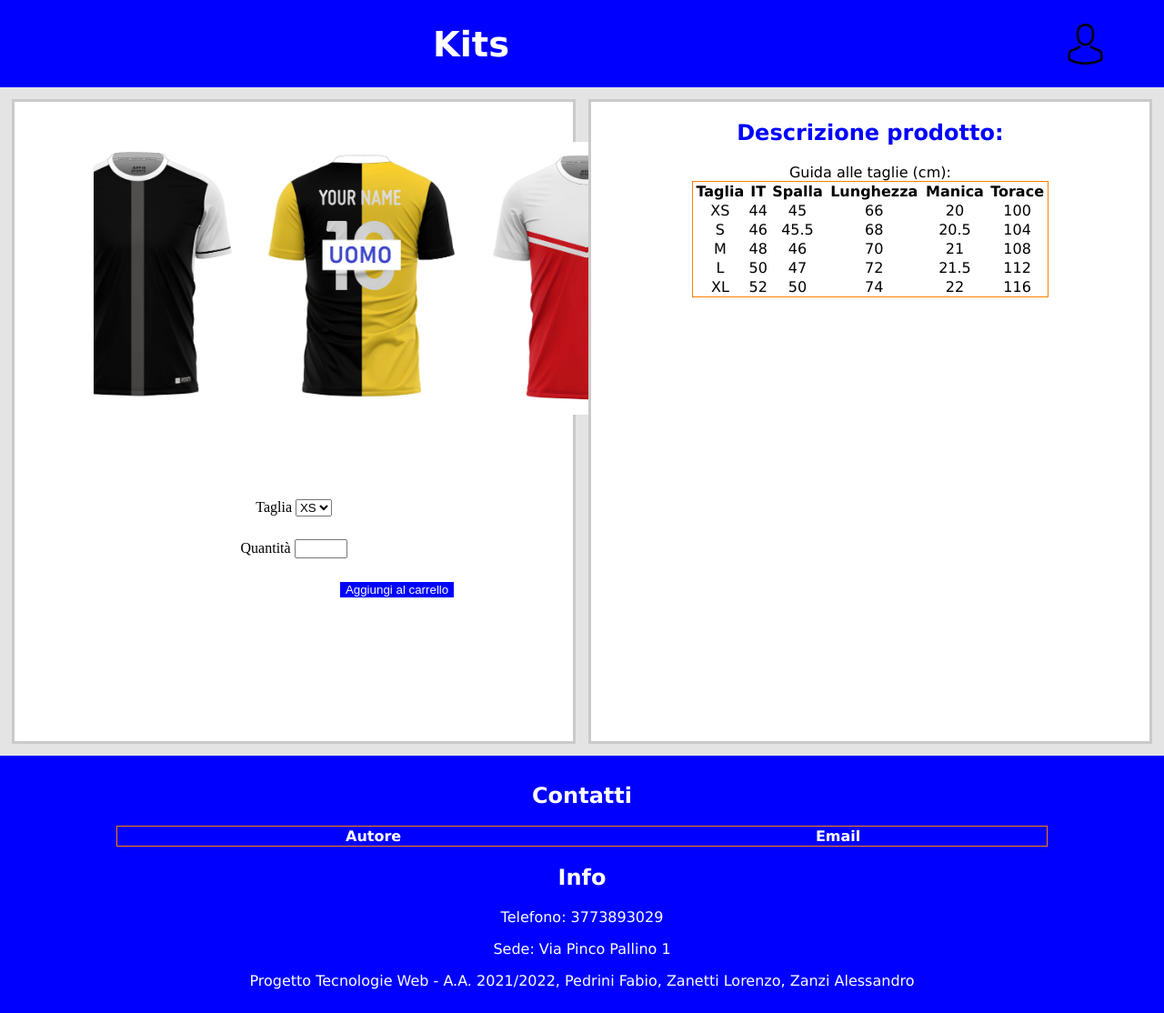
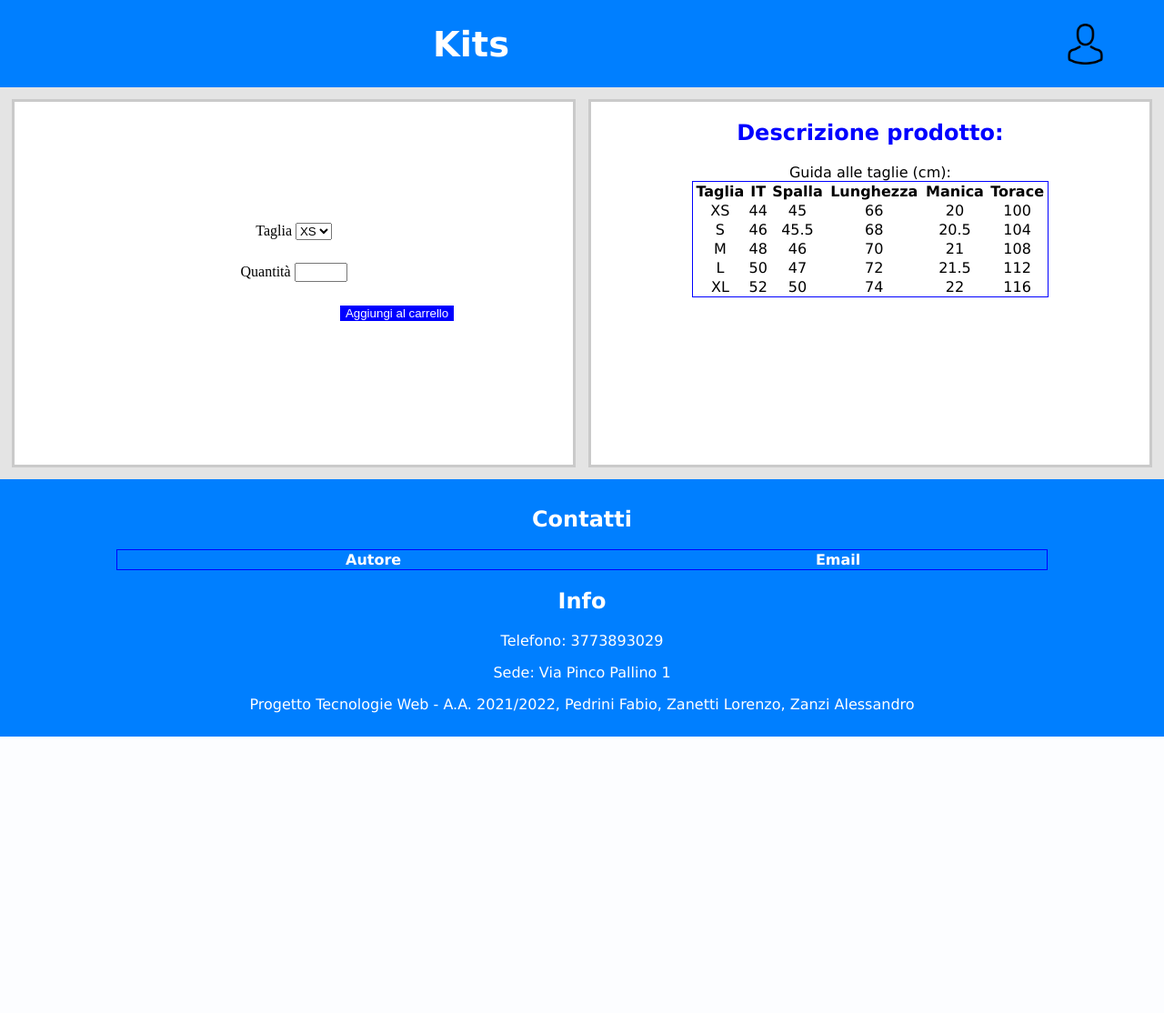
Before and after one commit to zanetti33/ProgettoWeb, a PHP site: page /singolo-prodotto.php in a window 1280 px wide. Shown: the whole page at 91% size. After the commit the page ends 810 px from the top, so only its background shows below. Run offline with PHP 8.4, Linux system fonts and the light colour scheme; data that the repository does not hold is empty.

Commit message:
style changes

```diff
--- a/src/css/style.css
+++ b/src/css/style.css
@@ -10,7 +10,7 @@ body{
 }
 
 body header{
-    background-color: rgb(0, 0, 255);
+    background-color: rgb(0, 127, 255);
     text-align: center;
     color: #fff;
     font-family: 'Lucida Sans', 'Lucida Sans Regular', 'Lucida Grande', 'Lucida Sans Unicode', Geneva, Verdana, sans-serif;
@@ -28,7 +28,7 @@ header h1 a:visited, header h1 a:link, main > div a:visited, main > div a:link {
 }
 
 header nav {
-    background-color: rgb(0, 0, 255);
+    background-color: rgb(0, 127, 255);
     float: right;
     margin-right: 5%;
     min-width: 100px;
@@ -47,7 +47,7 @@ header img, main section > img {
 }
 
 main section > img {
-    background-color: rgb(102, 102, 245);
+    background-color: rgb(0, 127, 225);
 }
 
 main section:last-child{
@@ -55,6 +55,11 @@ main section:last-child{
 }
 
 main > section > div > a > img{
+    max-width: 100%;
+    max-height: 300px;
+}
+
+main > section > div > img{
     max-width: 100%;
     max-height: 300px;
 }
@@ -80,15 +85,19 @@ main > section > h2 > a:visited, main > section > h2 > a:link{
 }
 
 h2 a:hover, h1 a:hover {
-    color: rgb(255,127,0);
+    color: rgb(0,0,255);
 }
 
-main section > img:hover, header img:hover {
-    background-color: orange;
+header img:hover{
+    background-color: #fff;
+}
+
+main section > img:hover {
+    background-color: rgb(0, 0, 255);
 }
 
 body > footer{
-    background-color: rgb(0, 0, 255);
+    background-color: rgb(0, 127, 255);
     text-align: center;
     color: #fff;
     font-family: 'Lucida Sans', 'Lucida Sans Regular', 'Lucida Grande', 'Lucida Sans Unicode', Geneva, Verdana, sans-serif;
@@ -108,7 +117,7 @@ form{
 }
 
 form h2, main > section > h2{
-    color: rgb(0,0,255);
+    color: rgb(0, 0, 255);
     font-family: 'Lucida Sans', 'Lucida Sans Regular', 'Lucida Grande', 'Lucida Sans Unicode', Geneva, Verdana, sans-serif;
     margin: 0 0 20px;
 }
@@ -144,7 +153,7 @@ table{
 }
 
 table{
-    border: 1px solid rgb(255, 127, 0);
+    border: 1px solid rgb(0, 0, 255);
     padding: 5px;
     font-family: 'Lucida Sans', 'Lucida Sans Regular', 'Lucida Grande', 'Lucida Sans Unicode', Geneva, Verdana, sans-serif;
     text-align: center;
--- a/src/template/prodotto.php
+++ b/src/template/prodotto.php
@@ -1,6 +1,6 @@
 			<section>
                 <div>
-                        <img src="./img/ProdottiUomo.jpg" alt="prodotti uomo" />
+
                 </div>
                 <form>
                     <ul>
```
